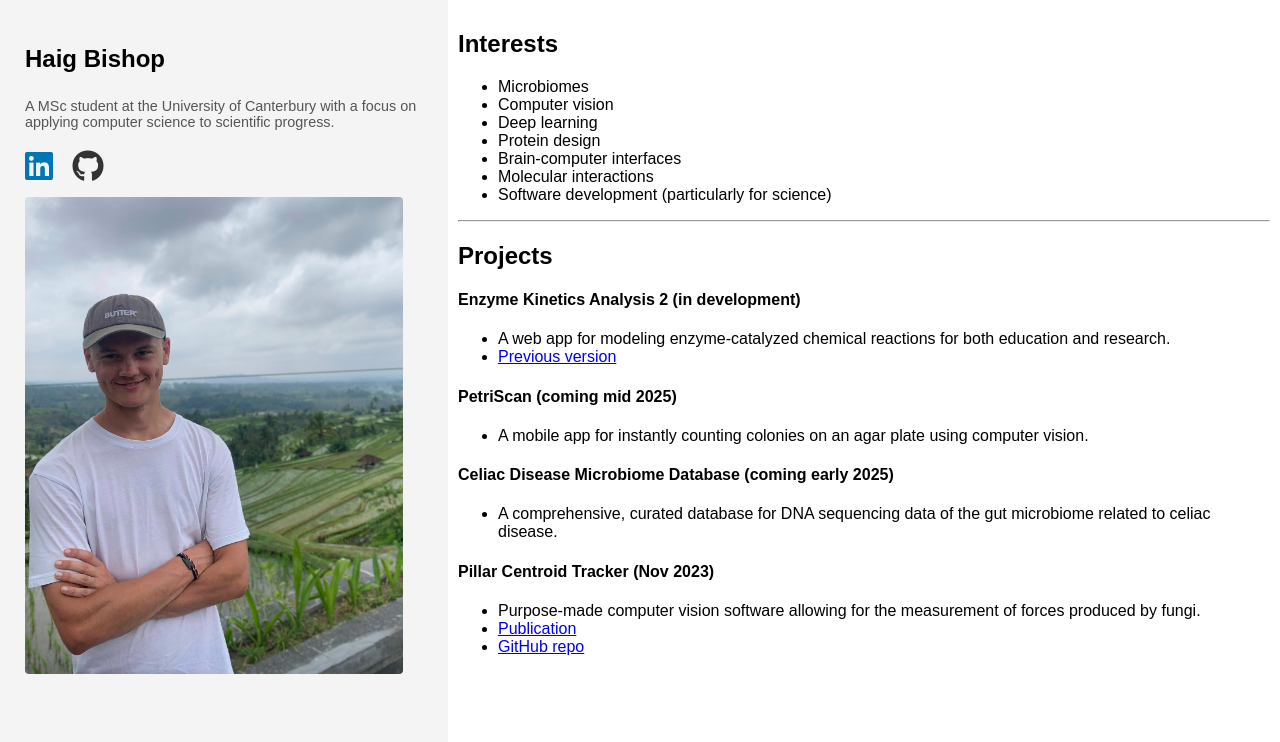
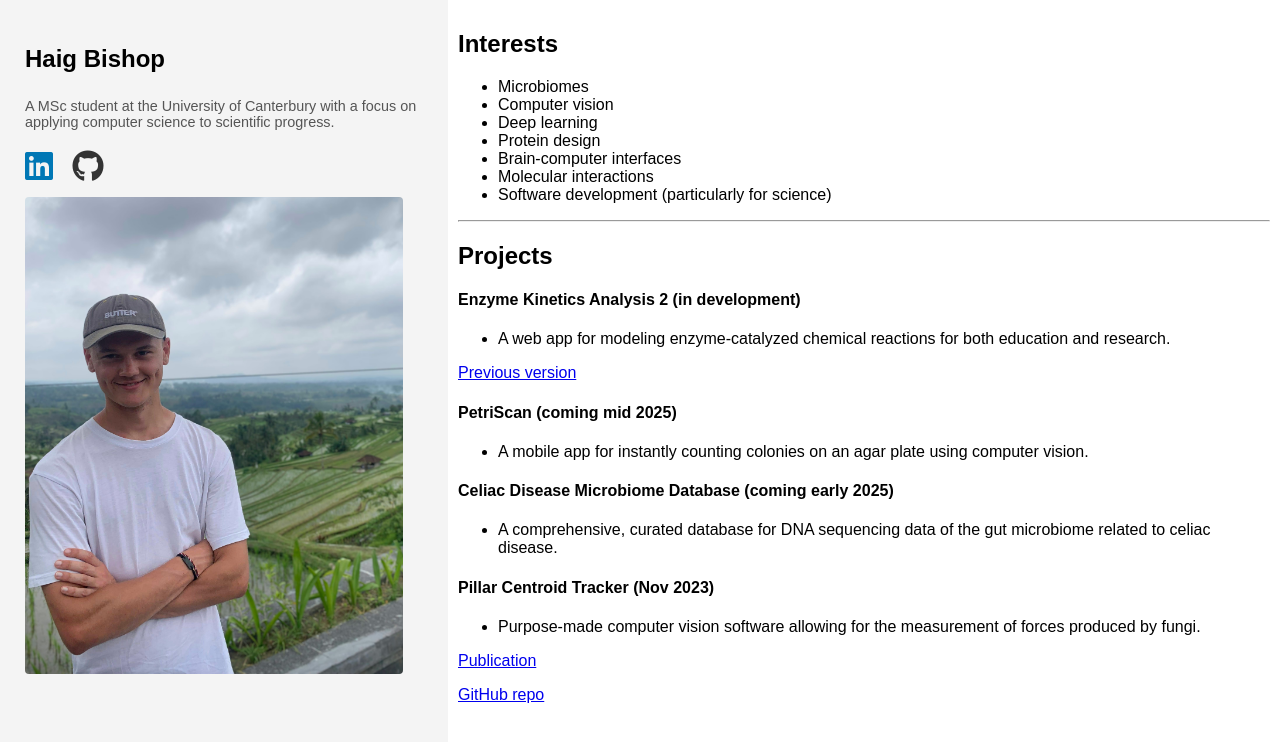
Before and after one commit to HaigBishop/HaigBishop.github.io, a Jekyll site: the page built from index.md, in a window 1280 px wide. Shown: the top 742 px of the page. Built offline with Jekyll 4.4.1, drawn with Linux system fonts in a browser that asks for light colours.

```diff
--- a/index.md
+++ b/index.md
@@ -2,6 +2,8 @@
 layout: default
 title: Home
 ---
+
+
 
 ## Interests
 - Microbiomes
@@ -17,7 +19,8 @@ title: Home
 ## Projects
 #### Enzyme Kinetics Analysis 2 (in development)
   - A web app for modeling enzyme-catalyzed chemical reactions for both education and research.
-  - [Previous version](https://enzyme-kinetics.shinyapps.io/enzkinet_webpage/)
+
+  [Previous version](https://enzyme-kinetics.shinyapps.io/enzkinet_webpage/)
 
 #### PetriScan (coming mid 2025)
   - A mobile app for instantly counting colonies on an agar plate using computer vision.
@@ -27,5 +30,7 @@ title: Home
 
 #### Pillar Centroid Tracker (Nov 2023)
   - Purpose-made computer vision software allowing for the measurement of forces produced by fungi.
-  - [Publication](https://ieeexplore.ieee.org/document/10344304)
-  - [GitHub repo](https://github.com/HaigBishop/pillar-centroid-tracker)
+
+  [Publication](https://ieeexplore.ieee.org/document/10344304)
+
+  [GitHub repo](https://github.com/HaigBishop/pillar-centroid-tracker)
```
